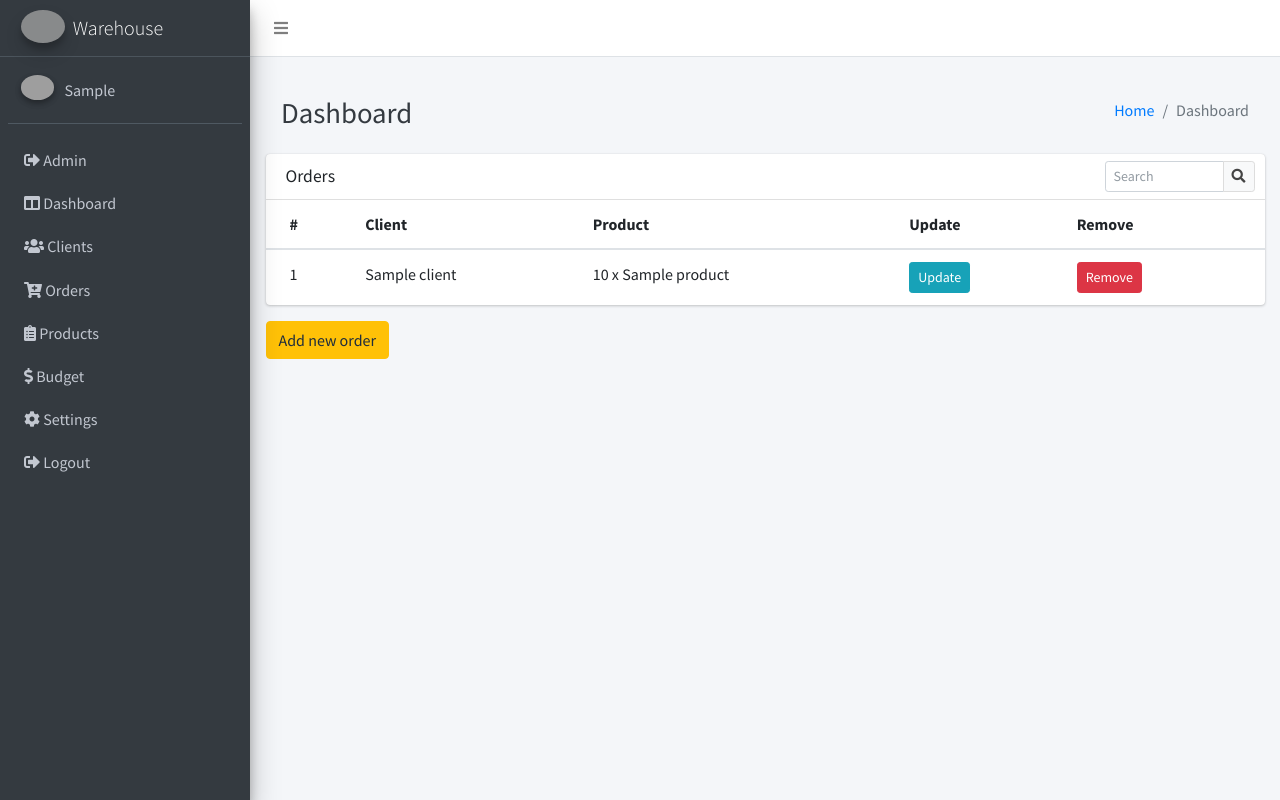
After one commit to nodirshox/accounting-system, a Django app: page /warehouse/orders/ in a window 1280 px wide. The commit adds this page. Run offline with Django 3.2, Linux system fonts and the light colour scheme; a user stored in the database is signed in; tables that the repository leaves empty hold one stand-in row (values such as "Sample post"); some libraries are stand-ins or nearby versions; grey boxes are pictures that could not be loaded.

Commit message:
Added pycache  folders to gitignore, add orders page

```diff
--- a/account/templates/includes/base.html
+++ b/account/templates/includes/base.html
@@ -17,12 +17,27 @@
 <body class="hold-transition sidebar-mini">
     <div class="wrapper">
         {% include 'includes/navigation.html' %}
-
-
         <div class="content-wrapper">
             <br>
             <section class="content">
                 <div class="container-fluid">
+                    {% if user.is_authenticated %}
+                    <div class="content-header">
+                        <div class="container-fluid">
+                            <div class="row mb-2">
+                                <div class="col-sm-6">
+                                    <h1 class="m-0 text-dark">Dashboard</h1>
+                                </div>
+                                <div class="col-sm-6">
+                                    <ol class="breadcrumb float-sm-right">
+                                    <li class="breadcrumb-item"><a href="{% url 'dashboard' %}">Home</a></li>
+                                    <li class="breadcrumb-item active">Dashboard</li>
+                                    </ol>
+                                </div>
+                            </div>
+                        </div>
+                    </div>
+                    {% endif %}
 
                     {% block content %} {% endblock content %}
 
--- a/account/templates/includes/navigation.html
+++ b/account/templates/includes/navigation.html
@@ -14,6 +14,16 @@
     </a>
     <!-- Sidebar -->
     <div class="sidebar">
+        {% if user.is_authenticated %}
+        <div class="user-panel mt-3 pb-3 mb-3 d-flex">
+            <div class="image">
+              <img src="{% static 'dist/img/user.png' %}" class="img-circle elevation-2" alt="Profile">
+            </div>
+            <div class="info">
+              <a href="{% url 'dashboard' %}" class="d-block">{{ user.first_name }}</a>
+            </div>
+        </div>
+        {% endif %}
         <nav class="mt-2">
             <ul class="nav nav-pills nav-sidebar flex-column" data-widget="treeview" role="menu" data-accordion="false">
                 {% if request.user.is_staff %}
@@ -35,7 +45,7 @@
                     </a>
                 </li>
                 <li class="nav-item">
-                    <a href="{% url 'clients' %}" class="nav-link">
+                    <a href="{% url 'all_clients' %}" class="nav-link">
                         <i class="fas fa-users"></i>
                         <p>
                             Clients
@@ -43,7 +53,7 @@
                     </a>
                 </li>
                 <li class="nav-item">
-                    <a href="#" class="nav-link">
+                    <a href="{% url 'all_orders' %}" class="nav-link">
                         <i class="fas fa-cart-plus"></i>
                         <p>
                             Orders
@@ -55,6 +65,14 @@
                         <i class="fas fa-clipboard-list"></i>
                         <p>
                             Products
+                        </p>
+                    </a>
+                </li>
+                <li class="nav-item">
+                    <a href="#" class="nav-link">
+                        <i class="fas fa-dollar-sign"></i>
+                        <p>
+                            Budget
                         </p>
                     </a>
                 </li>
--- a/controlsystem/settings.py
+++ b/controlsystem/settings.py
@@ -40,7 +40,10 @@ INSTALLED_APPS = [
     'account',
     'products',
     'warehouse',
+    'crispy_forms'
 ]
+
+CRISPY_TEMPLATE_PACK = 'bootstrap4'
 
 MIDDLEWARE = [
     'django.middleware.security.SecurityMiddleware',
--- a/warehouse/models.py
+++ b/warehouse/models.py
@@ -15,7 +15,7 @@ class Warehouse(models.Model):
 
 class Client(models.Model):
     name = models.CharField(max_length=128, null=True)
-    number = models.CharField(max_length=8, null=True)
+    number = models.CharField(max_length=8,unique=True, null=True)
     warehouse = models.ForeignKey(Warehouse, null=True, on_delete=models.SET_NULL)
     date = models.DateTimeField(auto_now_add=True)
 
--- a/warehouse/templates/client/client.html
+++ b/warehouse/templates/client/all_clients.html
@@ -50,7 +50,7 @@
     </div>
   </div>
 
-<b>Total - {{ client_count }}</b> | <a href="{% url 'create_client' %}">Add new client</a>
+<a href="{% url 'create_client' %}" class="btn btn-warning">Add new client</a> | Total - {{ client_count }}
 
 
 {% endblock content %}
--- /dev/null
+++ b/warehouse/templates/order/all_orders.html
@@ -0,0 +1,54 @@
+{% extends 'includes/base.html' %}
+
+{% load static %}
+
+{% block content %}
+
+<div class="row">
+    <div class="col-12">
+      <div class="card">
+        <div class="card-header">
+          <h3 class="card-title">Orders</h3>
+
+          <div class="card-tools">
+            <div class="input-group input-group-sm" style="width: 150px;">
+              <input type="text" name="table_search" class="form-control float-right" placeholder="Search">
+
+              <div class="input-group-append">
+                <button type="submit" class="btn btn-default"><i class="fas fa-search"></i></button>
+              </div>
+            </div>
+          </div>
+        </div>
+        <div class="card-body table-responsive p-0">
+          <table class="table table-hover text-nowrap">
+            <thead>
+              <tr>
+                <th>#</th>
+                <th>Client</th>
+                <th>Product</th>
+                <th>Update</th>
+                <th>Remove</th>
+              </tr>
+            </thead>
+            <tbody>
+                {% for order in orders %}
+                    <tr>
+                        <td>{{ forloop.counter }}</td>
+                        <td>{{ order.client }}</td>
+                        <td>{{ order.quantity }} x {{ order.product }}</td>
+                        <td><a class="btn btn-sm btn-info" href="#">Update</a></td>
+                        <td><a class="btn btn-sm btn-danger" href="#">Remove</a></td>
+                    </tr>
+                {% endfor %}
+            </tbody>
+          </table>
+        </div>
+      </div>
+    </div>
+  </div>
+
+<a href="{% url 'create_order' %}" class="btn btn-warning">Add new order</a>
+
+
+{% endblock content %}
--- a/warehouse/templates/order/create.html
+++ b/warehouse/templates/order/create.html
@@ -1,13 +1,13 @@
 {% extends 'includes/base.html' %}
-
+{% load crispy_forms_tags %}
 {% block content %}
 
-<div class="container text-align-center pb-3 pt-3">
+<div class="container p-4 card">
     <div class="col-md-6">
       <h3>New Order</h3>
       <form method="POST" aciton="{% url 'create_order' %}">
         {% csrf_token %}
-        {{ form.as_p }}
+        {{ form|crispy }}
         <input type="submit" name="Create">
       </form>
     </div>
--- a/warehouse/urls.py
+++ b/warehouse/urls.py
@@ -7,11 +7,12 @@ urlpatterns = [
     path('create-warehouse/', views.create_warehouse, name='create_warehouse'),
 
     # Clients
-    path('clients/', views.client, name='clients'),
-    path('client/create/', views.create, name='create_client'),
+    path('clients/', views.all_clients, name='all_clients'),
+    path('client/create/', views.create_client, name='create_client'),
     path('client/update/<int:pk>/', views.update_client, name='update_client'),
     path('client/delete/<int:pk>/', views.delete_client, name='delete_client'),
 
     # Order
     path('order/create/', views.create_order, name='create_order'),
+    path('orders/', views.all_orders, name='all_orders')
 ]
--- a/warehouse/views.py
+++ b/warehouse/views.py
@@ -1,7 +1,8 @@
+from django.contrib.auth.models import User, auth
 from django.shortcuts import render, redirect
-from . models import *
-from django.contrib.auth.models import User, auth
-from . forms import *
+from django.contrib import messages
+from .models import *
+from .forms import *
 
 # My warehouse
 def dashboard(request):
@@ -14,22 +15,27 @@ def dashboard(request):
             context = { 'clients': clients, 'total_clients': total_clients, 'cash': warehouse.cash, 'terminal': warehouse.terminal, 'bonus': warehouse.bonus, 'orders': orders }
             return render(request, 'dashboard.html', context)
         except:
+            messages.info(request, 'Please, press button below to create warehouse.')
             return redirect('create_warehouse')
     else:
         return redirect('login')
 
 def create_warehouse(request):
-    form = WarehouseForm()
-
     if request.method == 'POST':
-        form = ClientForm(request.POST)
+        form = WarehouseForm(request.POST or None)
         if form.is_valid():
             form.save()
-            return redirect('/warehouse/dashboard')
-    context = { 'form': form }
-    return render(request, 'create_warehouse.html', context)
+            return redirect('dashboard')
+        else:
+            return render(request, 'create_warehouse.html')
+    else:
+        initial_data = {
+            'user': request.user
+        }
+        form = WarehouseForm(request.POST or None, initial=initial_data)
+        return render(request, 'create_warehouse.html', {'form': form})
 # Clients
-def client(request):
+def all_clients(request):
     if request.user.is_authenticated:
         user = request.user
         warehouse = Warehouse.objects.get(user=user.id)
@@ -38,11 +44,11 @@ def client(request):
 
         context = { 'clients': clients, 'client_count': client_count }
 
-        return render(request, 'client/client.html', context)
+        return render(request, 'client/all_clients.html', context)
     else:
         return redirect('/login')
 
-def create(request):
+def create_client(request):
 
     form = ClientForm()
 
@@ -79,9 +85,16 @@ def create_order(request):
     form = OrderForm(request.POST or None)
     if form.is_valid():
         form.save()
-        form = OrderForm()
+        return redirect('orders')
 
     context = {
         'form': form
     }
     return render(request, 'order/create.html', context)
+
+def all_orders(request):
+    warehouse = Warehouse.objects.get(user=request.user)
+    orders = Order.objects.filter(warehouse=warehouse.id)
+
+    context = { 'orders': orders }
+    return render(request, 'order/all_orders.html', context)
```
Also changed, not shown: warehouse/forms.py (+13 -5 lines), warehouse/templates/client/create.html (+6 -4 lines), warehouse/templates/create_warehouse.html (+9 -3 lines), warehouse/templates/dashboard.html (+4 -7 lines), 1 other file.
